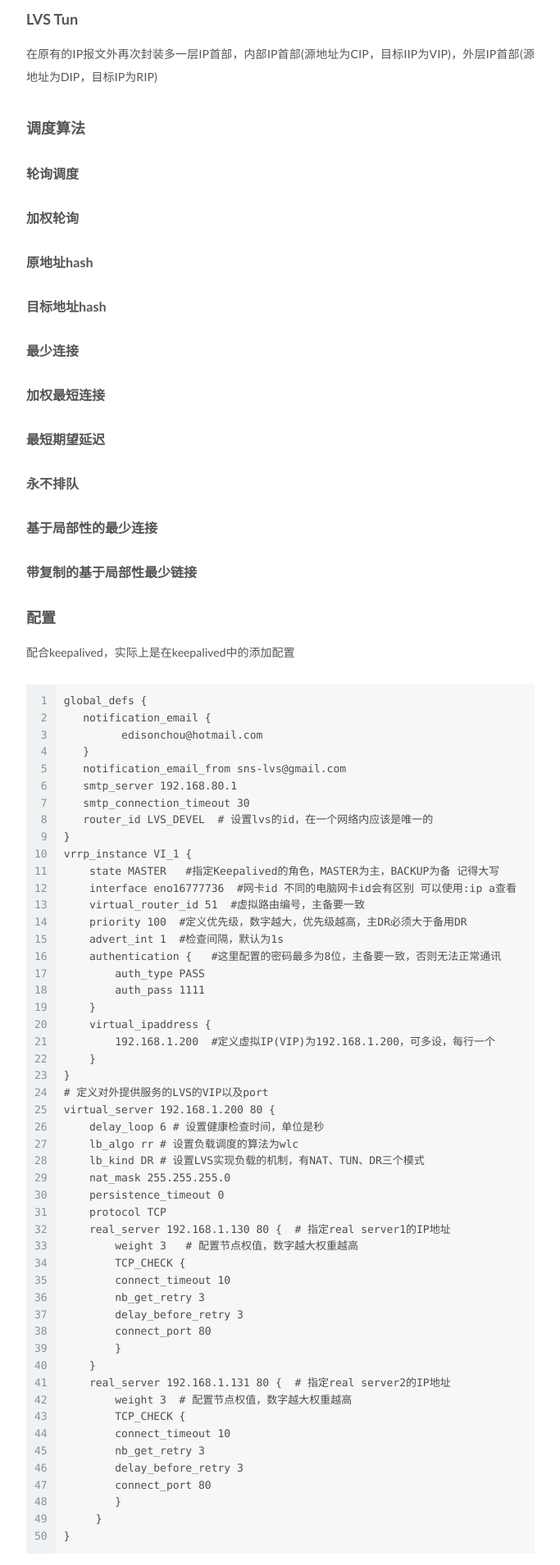
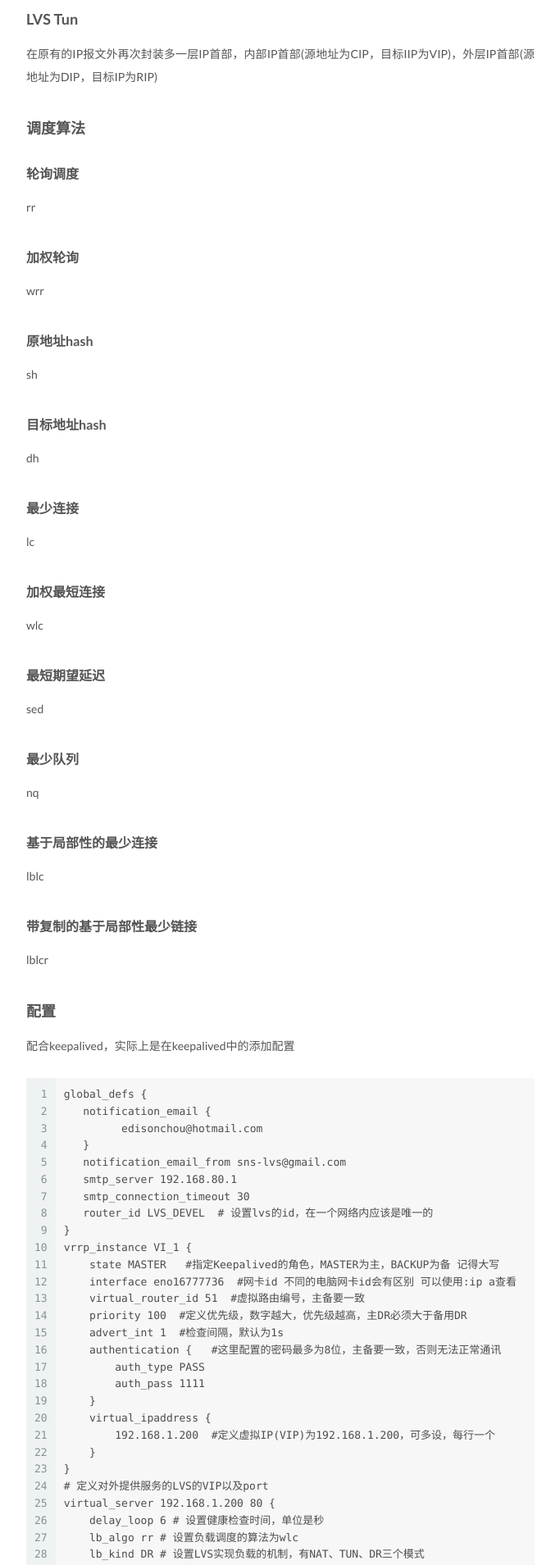
Before and after one commit to tuobashaoli/tuobashaoli.github.io, a Jekyll site: the page built from _posts/2021-01-08-keepalived.markdown, in a window 1280 px wide. Shown: the part 2217-4126 px from the top of the page at 82% size, without its empty margins (428-1111 px from the left). Built offline with Jekyll 4.4.1, drawn with Linux system fonts in a browser that asks for light colours; comment, search, counter and statistics services are not loaded.

Commit message:
update keepalived

```diff
--- a/_posts/2021-01-08-keepalived.markdown
+++ b/_posts/2021-01-08-keepalived.markdown
@@ -95,23 +95,43 @@ ipvs运行在iptables中的input链中，对比请求中的ip，转发到postrou
 
 #### 轮询调度
 
+rr
+
 #### 加权轮询
+
+wrr
 
 #### 原地址hash
 
+sh
+
 #### 目标地址hash
+
+dh
 
 #### 最少连接
 
+lc
+
 #### 加权最短连接
+
+wlc
 
 #### 最短期望延迟
 
-#### 永不排队
+sed
+
+#### 最少队列
+
+nq
 
 #### 基于局部性的最少连接
 
+lblc
+
 #### 带复制的基于局部性最少链接
+
+lblcr
 
 ### 配置
 
```
